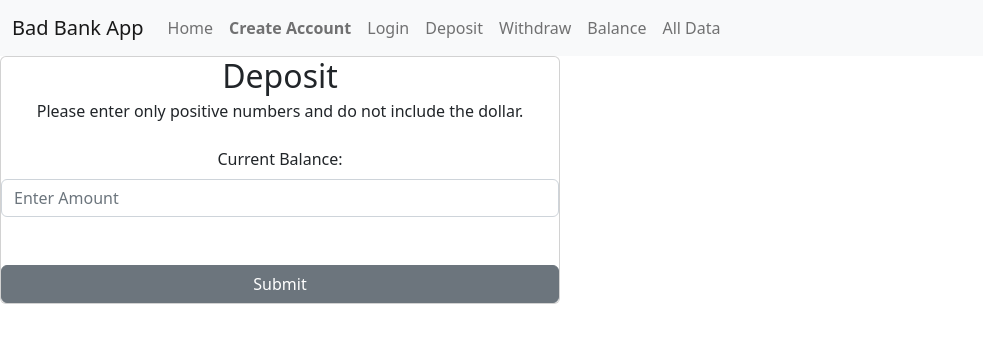
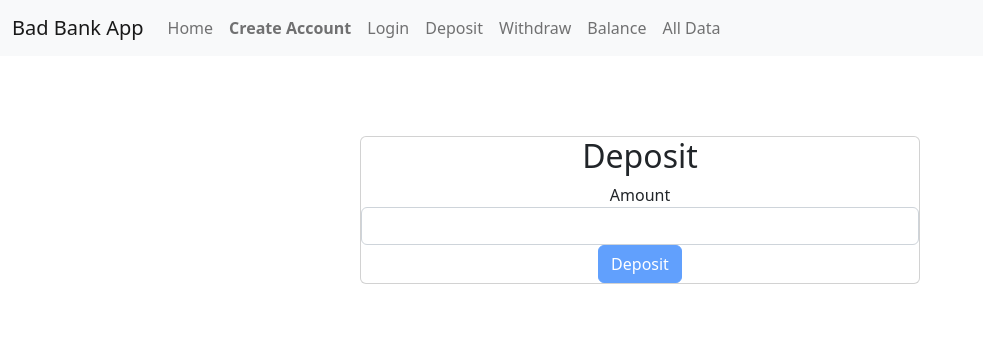
Before and after one commit to s1nghularity/badbank-front, a React (Create React App) app: page /deposit in a window 1280 px wide. Shown: the top 342 px of the page, without its empty margins (0-983 px from the left). Built offline with nearby package versions, Linux system fonts and the light colour scheme.

Commit message:
continued build out of deposit page functionality
error messages + disabled button

```diff
--- a/src/alldata.js
+++ b/src/alldata.js
@@ -23,7 +23,7 @@ function UserAccountData() {
             <>
             <Card key={i} className = "alldatacard" style={{ width: '35rem' }}>
             <CardHeader>
-            {user.name}
+            {user.id} {user.name}
             </CardHeader>
             <CardBody>
             Email:      {user.email}
--- a/src/deposit.js
+++ b/src/deposit.js
@@ -1,55 +1,80 @@
 import React, { useContext, useState } from 'react'
 import {UserProvider, useUserContext, UserContext} from './context'
-import Transaction from './transaction';
+
 import { Card } from 'reactstrap';
 
-function Deposit(){
+function Deposit( ){
+  const context = useContext(UserContext);
   const { user, setUser } = useUserContext(UserContext);
   const [input, setInput] = useState(0);
-  const [total, setTotal] = useState(user.balance);
+  const [total, setTotal] = useState(context.balance);
+  const [error, setError] = useState(false);
   const [success, setSuccess] = useState(false);
-  const [error, setError] = useState(false);
 
 
-  function handleChange(e) {
-    setError(false);
-    setSuccess(false);
-    let value = e.target.value;
-    setInput(value);
+  function clearError(){
+    setError('');
   }
 
-  function handleDeposit(e) {
-    const regexE = /\S@\S/;
-    const regexN = /^[1-9]\d*$/g
-
-    if ((!regexE.test(input) || input.length < 3)
-        && (input > 0 && regexN.test(input)))
-        {user.balance = user.balance + input;
-        setSuccess(true);}
-
-    else {setError(true);
-
-        if (input < 0)
-          {alert = "Must be a number greater than 0";}
-        else if (regexN.test(input))
-          {alert = "Must be a number greater than 0";}
-        }
-
-    setTotal(user.balance);
+  function clearForm(){
+    setInput(0);
   }
 
-return(
-  <div>
-  <Transaction
-    type="Deposit"
-    handleChange={handleChange}
-    handleTransact={handleDeposit}
-    balance={total}
-    error ={error}
-    success={success}
-  />
-  </div>
+  function handleSubmit(event) {
+    event.preventDefault();
+    let newTotal = total + input;
+    if (!error && input > 0) {
+      setSuccess('Deposit Successful');
+      setTotal(newTotal);
+      setUser({...user, balance: newTotal});
+      updateAccountBalance()};
+  }
+
+  function handleChange(event) {
+    const input = event.target.value;
+    if (input < 0 || isNaN(input)) {
+      setError('Positive numerical values only');
+    } else {
+      clearError();
+      setInput(Number(input));
+
+    }
+  }
+
+  function updateAccountBalance() {
+    let newBalance = user.balance + input;
+    setUser({ ...user, balance: newBalance });
+
+  }
+
+
+  return (
+
+    <Card style={{ width: '35rem', margin: 'auto', marginTop: '5rem' }}>
+      <h2 style={{ textAlign: 'center' }}>Deposit</h2>
+      <form onSubmit={handleSubmit}>
+        <div className="form-group">
+          <label htmlFor="amount">Amount</label>
+          <input
+            type=""
+            className="form-control"
+            id="amount"
+            onChange={handleChange}
+          />
+          {error && <div className="alert alert-danger">{error}</div>}
+          {success && <div className="alert alert-success">{success}</div>}
+
+        </div>
+
+
+        <button disabled={!input} type="submit" className="btn btn-primary">
+          Deposit
+        </button>
+      </form>
+
+    </Card>
   );
 }
 
+
 export default Deposit;
--- a/src/transaction.js
+++ b/src/transaction.js
@@ -1,5 +1,4 @@
 import React from "react";
-import { useEffect, useState, useContext } from "react";
 import {
   Card,
   CardSubtitle,
@@ -10,16 +9,50 @@ import {
   Label,
 } from "reactstrap";
 
-function Transaction({
-  type,
-  handleTransact,
-  handleChange,
-  balance,
-  isError,
-  success,
-  errorMessage,
-}) {
+let disabledButton = {
+  backgroundColor: "#e2e2e2",
+  cursor: "not-allowed",
+};
 
+function validateInput(amount) {
+  if (amount < 0 || isNaN(amount)) {
+    return false;
+  } else {
+    return true;
+  }
+}
+
+function Transaction({  type,  handleTransact,  handleChange, balance, success,  errorMessage,  user,}) {
+    const [show, setShow] = React.useState(false);
+    const [amount, setAmount] = React.useState(0);
+    const [isError, setIsError] = React.useState(false);
+    const [errors, setError] = React.useState({
+      amountError: "",});
+    const [buttonDisabled, setButtonDisabled ] = React.useState(true);
+
+    function clearError(){
+      setError({amountError: ""});
+    }
+
+    function handleSubmit() {
+      const isValidInput = validateInput(amount);
+      if (isValidInput(amount)) {
+        setIsError(false);
+        handleTransact(amount);
+        setShow(false);
+        clearError();
+      } else {
+        setIsError(true);
+        setError({ amountError: isValidInput ? "" : "Must be a numerical value greater than 0." });
+      }
+    }
+
+
+function clearForm () {
+    setAmount(0);
+    setShow(false);
+    clearError();
+  }
 
   return (
     <Card
@@ -37,9 +70,19 @@ function Transaction({
           <br />
           <Label for="amount">Current Balance: {balance}</Label>
 
-          <Input  id="amount" placeholder="Enter Amount">
-                  onChange={(e) => {handleChange(e);}}
-          </Input>
+          <Form  id="amount" placeholder="Enter Amount">
+              <input
+                type="number"
+                className="form-control"
+                id="amount"
+                placeholder="Enter Amount"
+                value={amount}
+                onChange={(e) => {
+                  setAmount(e.target.value);
+                  setButtonDisabled(false);
+                }}/>
+
+          </Form>
 
         </FormGroup>
       </Form>
```
